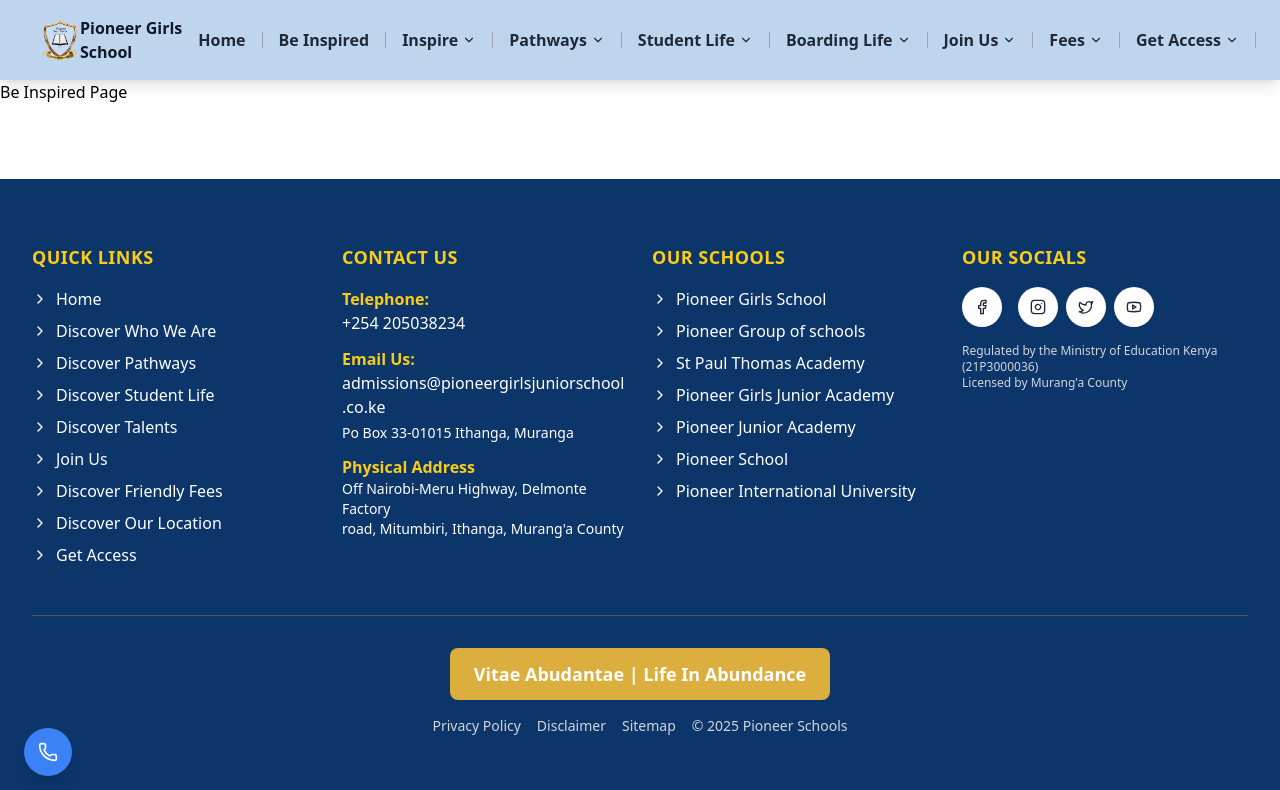
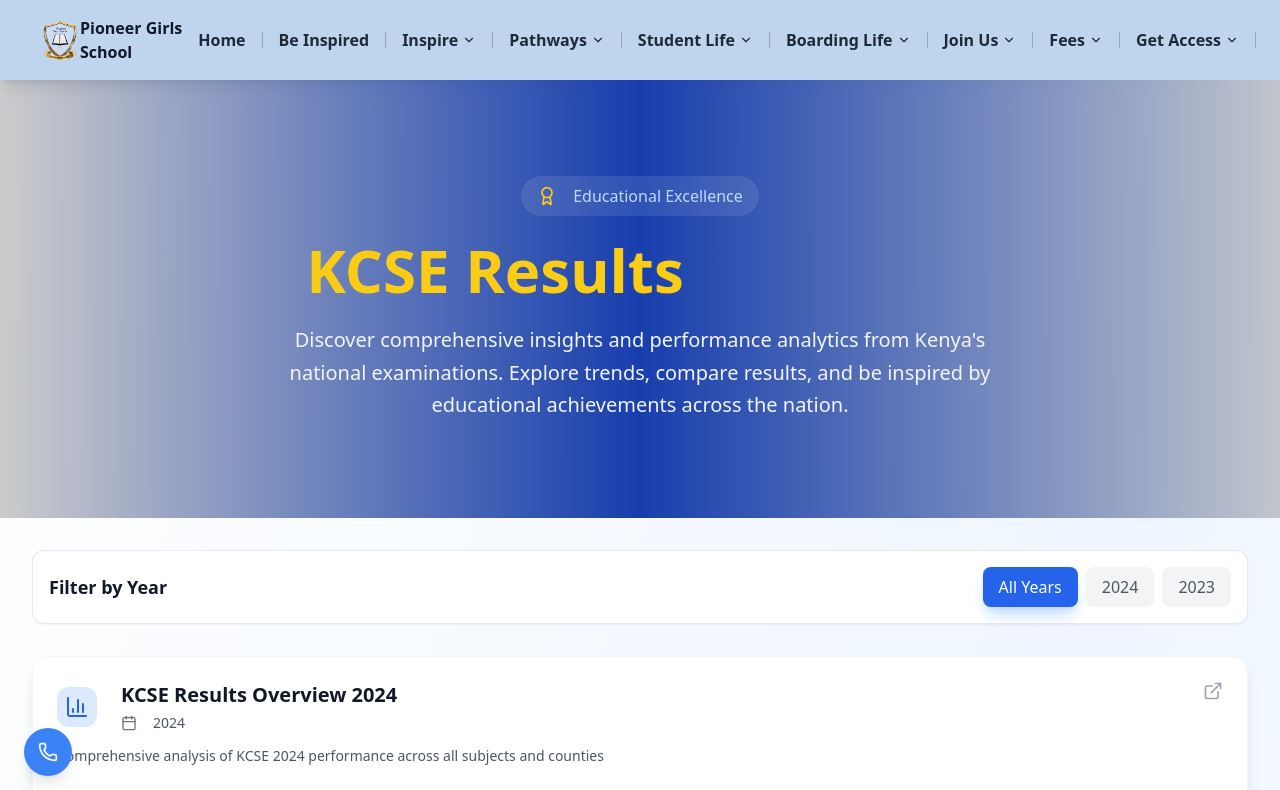
Before and after one commit to Nyakio-Eva/Pioneer-Girls-School, a React (Vite) app in the folder pgs-website/: page /be-inspired in a window 1280 px wide. Shown: the top 790 px of the page. Built offline with nearby package versions, Linux system fonts and the light colour scheme.

Commit message:
add be inspired page

```diff
--- a/pgs-website/src/pages/BeInspired.tsx
+++ b/pgs-website/src/pages/BeInspired.tsx
@@ -1,4 +1,204 @@
+import React, { useState, useEffect } from 'react';
+import { BarChart3, TrendingUp, Award, Calendar, ExternalLink, Loader2 } from 'lucide-react';
+
+interface DashboardData {
+  id: string;
+  year: string;
+  title: string;
+  description: string;
+  embedUrl: string;
+  aspectRatio: string;
+  icon: React.ReactNode;
+}
+
+const dashboardsData: DashboardData[] = [
+  {
+    id: 'kcse-2024-1',
+    year: '2024',
+    title: 'KCSE Results Overview 2024',
+    description: 'Comprehensive analysis of KCSE 2024 performance across all subjects and counties',
+    embedUrl: 'https://app.powerbi.com/view?r=eyJrIjoiOWIxNDAzNDgtN2Q2Zi00YmVkLTk3MTktMDAxNjYyNDcwYzE4IiwidCI6ImJkNzIyMmM3LTBjZWYtNGJjNS05ZTllLWQ1ZjhiNWJiYjFlMiIsImMiOjl9&pageName=73b6365c2c07d32893cc&embedImagePlaceholder=true',
+    aspectRatio: 'aspect-[16/10]',
+    icon: <BarChart3 className="w-6 h-6" />
+  },
+  {
+    id: 'kcse-2024-2',
+    year: '2024',
+    title: 'KCSE Performance Trends 2024',
+    description: 'Detailed breakdown of grade distributions and performance metrics',
+    embedUrl: 'https://app.powerbi.com/view?r=eyJrIjoiNjE2ZTBhMDQtN2YyZS00MjQzLThhMDYtMWMxNzhiNjQyYmMwIiwidCI6ImJkNzIyMmM3LTBjZWYtNGJjNS05ZTllLWQ1ZjhiNWJiYjFlMiIsImMiOjl9&pageName=085370b5c1b94020ad53&embedImagePlaceholder=true',
+    aspectRatio: 'aspect-[16/10]',
+    icon: <TrendingUp className="w-6 h-6" />
+  },
+  {
+    id: 'kcse-2023',
+    year: '2023',
+    title: 'KCSE Results Analysis 2023',
+    description: 'Historical performance data and comparative analysis for KCSE 2023',
+    embedUrl: 'https://app.powerbi.com/view?r=eyJrIjoiZjFmNjg5MTUtNTRkMy00MzQ5LTgwOTQtZmI3ZGJlMmEzNDJiIiwidCI6ImJkNzIyMmM3LTBjZWYtNGJjNS05ZTllLWQ1ZjhiNWJiYjFlMiIsImMiOjl9&embedImagePlaceholder=true',
+    aspectRatio: 'aspect-[16/9]',
+    icon: <Award className="w-6 h-6" />
+  }
+];
+
+const DashboardCard: React.FC<{ dashboard: DashboardData }> = ({ dashboard }) => {
+  const [isLoading, setIsLoading] = useState(true);
+  const [hasError, setHasError] = useState(false);
+
+  const handleIframeLoad = () => {
+    setIsLoading(false);
+  };
+
+  const handleIframeError = () => {
+    setIsLoading(false);
+    setHasError(true);
+  };
+
+  return (
+    <div className="group bg-white rounded-2xl shadow-lg hover:shadow-2xl transition-all duration-300 transform hover:-translate-y-1 border border-gray-100 overflow-hidden">
+      {/* Card Header */}
+      <div className="p-6 bg-gradient-to-br from-blue-50 to-indigo-50 border-b border-gray-100">
+        <div className="flex items-start justify-between">
+          <div className="flex items-center space-x-3">
+            <div className="p-2 bg-blue-100 text-blue-600 rounded-xl group-hover:bg-blue-200 transition-colors">
+              {dashboard.icon}
+            </div>
+            <div>
+              <h3 className="text-xl font-bold text-gray-900 group-hover:text-blue-600 transition-colors">
+                {dashboard.title}
+              </h3>
+              <div className="flex items-center space-x-2 mt-1">
+                <Calendar className="w-4 h-4 text-gray-500" />
+                <span className="text-sm font-medium text-gray-600">{dashboard.year}</span>
+              </div>
+            </div>
+          </div>
+          <ExternalLink className="w-5 h-5 text-gray-400 group-hover:text-blue-500 transition-colors" />
+        </div>
+        <p className="mt-3 text-gray-600 text-sm leading-relaxed">
+          {dashboard.description}
+        </p>
+      </div>
+
+      {/* Dashboard Embed */}
+      <div className="relative">
+        {isLoading && (
+          <div className={`${dashboard.aspectRatio} flex items-center justify-center bg-gray-50 border-t border-gray-100`}>
+            <div className="text-center">
+              <Loader2 className="w-8 h-8 text-blue-500 animate-spin mx-auto mb-3" />
+              <p className="text-gray-600 font-medium">Loading dashboard...</p>
+              <div className="flex space-x-1 mt-2 justify-center">
+                <div className="w-2 h-2 bg-blue-400 rounded-full animate-bounce"></div>
+                <div className="w-2 h-2 bg-blue-400 rounded-full animate-bounce" style={{ animationDelay: '0.1s' }}></div>
+                <div className="w-2 h-2 bg-blue-400 rounded-full animate-bounce" style={{ animationDelay: '0.2s' }}></div>
+              </div>
+            </div>
+          </div>
+        )}
+
+        {hasError && (
+          <div className={`${dashboard.aspectRatio} flex items-center justify-center bg-red-50 border-t border-red-100`}>
+            <div className="text-center">
+              <div className="w-12 h-12 bg-red-100 rounded-full flex items-center justify-center mx-auto mb-3">
+                <ExternalLink className="w-6 h-6 text-red-500" />
+              </div>
+              <p className="text-red-600 font-medium">Unable to load dashboard</p>
+              <p className="text-red-500 text-sm mt-1">Please check your connection and try again</p>
+            </div>
+          </div>
+        )}
+
+        <iframe
+          src={dashboard.embedUrl}
+          className={`w-full ${dashboard.aspectRatio} ${isLoading || hasError ? 'hidden' : 'block'} border-0`}
+          title={dashboard.title}
+          onLoad={handleIframeLoad}
+          onError={handleIframeError}
+          allow="fullscreen"
+        />
+      </div>
+    </div>
+  );
+};
 
 export default function BeInspired() {
-  return <div>Be Inspired Page</div>;
+  const [selectedYear, setSelectedYear] = useState<string>('all');
+
+  const filteredDashboards = selectedYear === 'all'
+    ? dashboardsData
+    : dashboardsData.filter(d => d.year === selectedYear);
+
+  const uniqueYears = ['all', ...Array.from(new Set(dashboardsData.map(d => d.year)))];
+
+  return (
+    <div className="min-h-screen bg-gradient-to-br from-slate-200 via-blue-50 to-indigo-50">
+      {/* Hero Section */}
+      <div className="relative overflow-hidden bg-gradient-to-r from-blue-600 via-blue-700 to-indigo-800">
+        <div className="absolute inset-0 bg-black/20"></div>
+        <div className="relative max-w-7xl mx-auto px-4 sm:px-6 lg:px-8 py-16 sm:py-24">
+          <div className="text-center">
+            <div className="inline-flex items-center space-x-2 bg-white/10 backdrop-blur-sm rounded-full px-4 py-2 mb-6">
+              <Award className="w-5 h-5 text-yellow-400" />
+              <span className="text-blue-200 font-medium">Educational Excellence</span>
+            </div>
+            <h1 className="text-4xl sm:text-5xl lg:text-6xl font-bold text-yellow-400 mb-6">
+              KCSE Results
+              <span className="bg-gradient-to-r from-yellow-400 to-orange-500 bg-clip-text text-transparent"> Analytics</span>
+            </h1>
+            <p className="text-xl text-gray-100 max-w-3xl mx-auto leading-relaxed">
+              Discover comprehensive insights and performance analytics from Kenya's national examinations.
+              Explore trends, compare results, and be inspired by educational achievements across the nation.
+            </p>
+          </div>
+        </div>
+      </div>
+
+      {/* Filter Section */}
+      <div className="max-w-7xl mx-auto px-4 sm:px-6 lg:px-8 py-8">
+        <div className="flex flex-wrap items-center justify-between gap-4 bg-white rounded-xl shadow-sm border border-gray-200 p-4">
+          <h2 className="text-lg font-semibold text-gray-900">Filter by Year</h2>
+          <div className="flex flex-wrap gap-2">
+            {uniqueYears.map((year) => (
+              <button
+                key={year}
+                onClick={() => setSelectedYear(year)}
+                className={`px-4 py-2 rounded-lg font-medium transition-all ${
+                  selectedYear === year
+                    ? 'bg-blue-600 text-white shadow-lg shadow-blue-200'
+                    : 'bg-gray-100 text-gray-600 hover:bg-gray-200'
+                }`}
+              >
+                {year === 'all' ? 'All Years' : year}
+              </button>
+            ))}
+          </div>
+        </div>
+      </div>
+
+      {/* Dashboard Grid */}
+      <div className="max-w-7xl mx-auto px-4 sm:px-6 lg:px-8 pb-16">
+        <div className="grid gap-8 lg:gap-12">
+          {filteredDashboards.map((dashboard) => (
+            <DashboardCard key={dashboard.id} dashboard={dashboard} />
+          ))}
+        </div>
+      </div>
+
+      {/* Footer Section */}
+      <div className="bg-white border-t border-gray-200">
+        <div className="max-w-7xl mx-auto px-4 sm:px-6 lg:px-8 py-12">
+          <div className="text-center">
+            <div className="flex items-center justify-center space-x-2 mb-4">
+              <BarChart3 className="w-6 h-6 text-blue-600" />
+              <h3 className="text-lg font-semibold text-gray-900">Data-Driven Education</h3>
+            </div>
+            <p className="text-gray-600 max-w-2xl mx-auto">
+              These interactive dashboards provide detailed insights into KCSE performance trends,
+              helping students, educators, and policymakers make informed decisions for educational excellence.
+            </p>
+          </div>
+        </div>
+      </div>
+    </div>
+  );
 }
```
